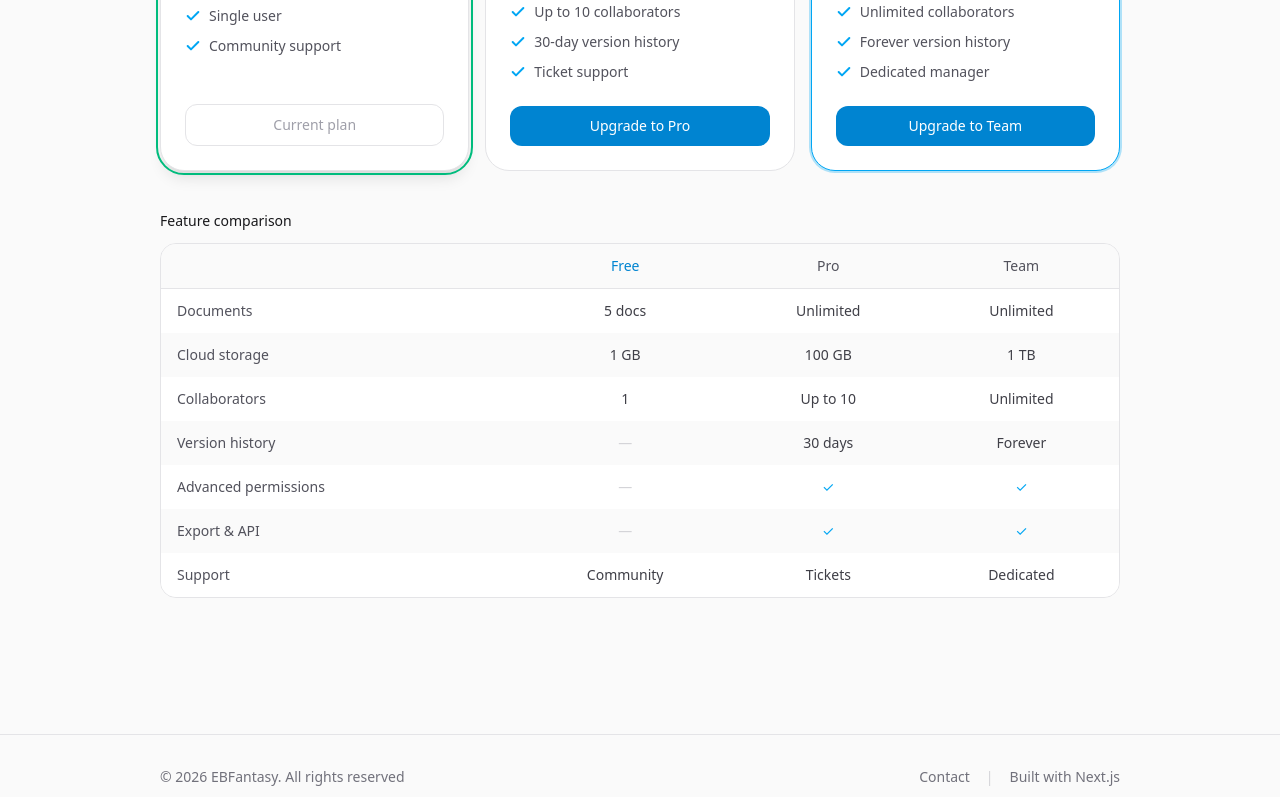
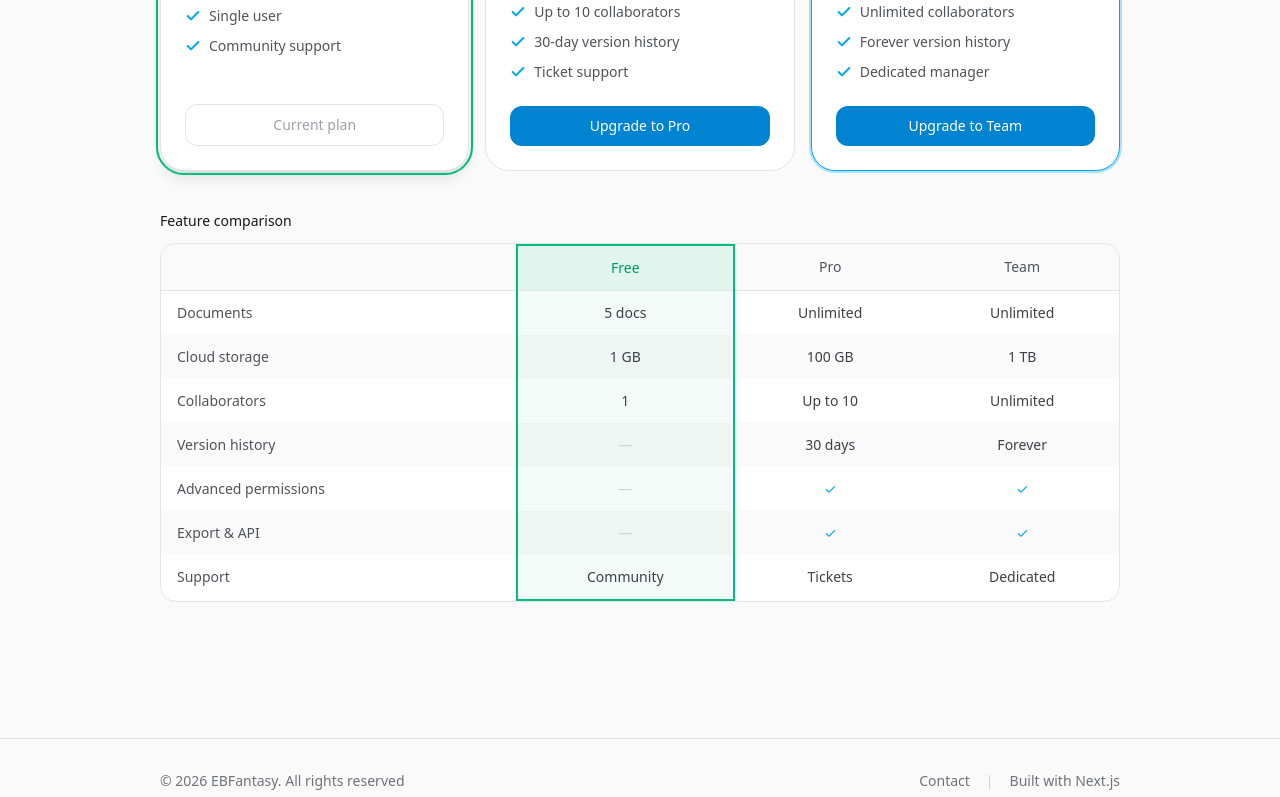
Before and after one commit to EBFantasy/portfolio-blog, a Next.js app: page /en/playground/pricing in a window 1280 px wide. Shown: the part 642-1439 px from the top of the page. Built offline with nearby package versions, Linux system fonts and the light colour scheme.

Commit message:
feat: pricing matrix column focus - selected plan column outlined in emerald (header top border + per-row x borders + last-row bottom border), synced with card selection

```diff
--- a/components/PricingPlayground.tsx
+++ b/components/PricingPlayground.tsx
@@ -34,6 +34,8 @@ export default function PricingPlayground({ dict }: { dict: PricingDict }) {
   const dueOf = (id: PlanId) => (cycle === "monthly" ? priceOf(id) : priceOf(id) * 12);
   const due = dueOf(target);
   const isFreeTarget = target === "free";
+  /** 功能对比矩阵中选中列的索引（跟随卡片选择联动，绿框框选整列） */
+  const selIdx = PLANS.findIndex((p) => p.id === selected);
 
   function openCheckout(id: PlanId) {
     setSelected(id);
@@ -196,11 +198,15 @@ export default function PricingPlayground({ dict }: { dict: PricingDict }) {
           <thead>
             <tr className="border-b border-zinc-200 bg-zinc-50 dark:border-zinc-800 dark:bg-zinc-800/50">
               <th className="px-4 py-3 text-left font-medium text-zinc-400" />
-              {PLANS.map((p) => (
+              {PLANS.map((p, j) => (
                 <th
                   key={p.id}
                   className={`px-4 py-3 text-center font-medium ${
-                    p.id === plan ? "text-sky-600 dark:text-sky-400" : "text-zinc-600 dark:text-zinc-300"
+                    j === selIdx
+                      ? "border-x-2 border-t-2 border-emerald-500 bg-emerald-500/10 text-emerald-600 dark:text-emerald-400"
+                      : p.id === plan
+                        ? "text-sky-600 dark:text-sky-400"
+                        : "text-zinc-600 dark:text-zinc-300"
                   }`}
                 >
                   {p.name}
@@ -219,6 +225,10 @@ export default function PricingPlayground({ dict }: { dict: PricingDict }) {
                   <td
                     key={j}
                     className={`px-4 py-3 text-center ${
+                      j === selIdx
+                        ? `border-x-2 border-emerald-500 bg-emerald-500/5 ${i === dict.matrix.length - 1 ? "border-b-2" : ""}`
+                        : ""
+                    } ${
                       v === "✓" ? "text-sky-500" : v === "—" ? "text-zinc-300 dark:text-zinc-600" : "text-zinc-700 dark:text-zinc-200"
                     }`}
                   >
```
